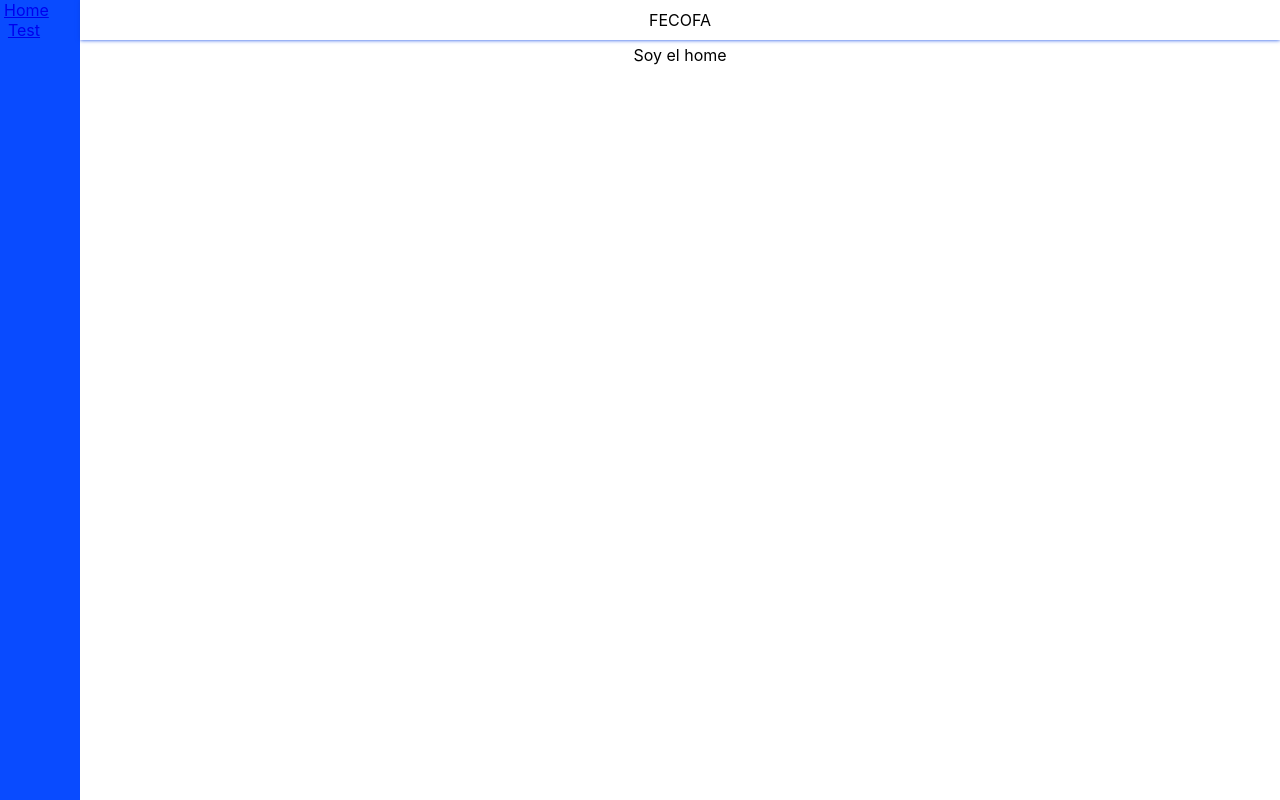
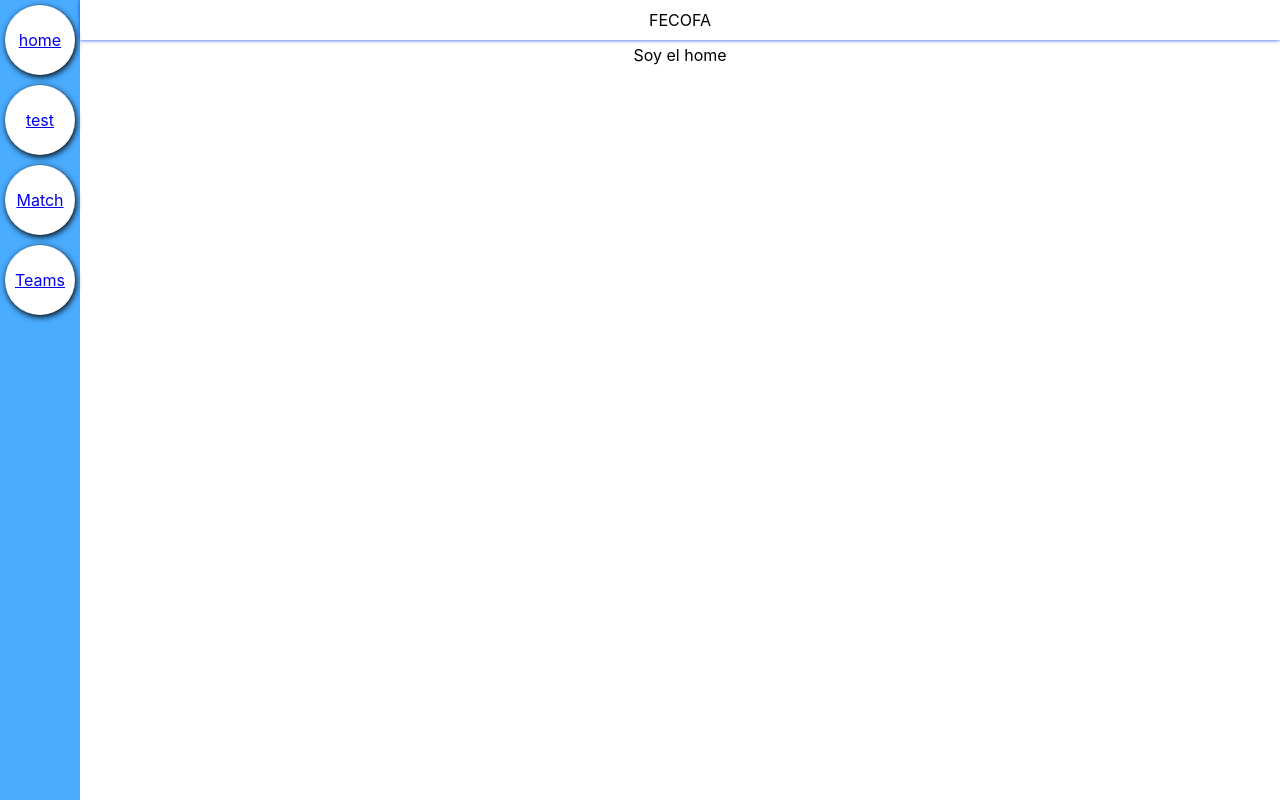
Before and after one commit to SantasDev/fecofa-match-frontend, a React (Create React App) app: page /teams in a window 1280 px wide. Built offline with nearby package versions, Linux system fonts and the light colour scheme.

Commit message:
enhance styles navbar

```diff
--- a/package.json
+++ b/package.json
@@ -10,7 +10,8 @@
     "react": "^16.12.0",
     "react-dom": "^16.12.0",
     "react-router-dom": "^5.1.2",
-    "react-scripts": "3.4.0"
+    "react-scripts": "3.4.0",
+    "styled-components": "^5.0.1"
   },
   "scripts": {
     "start": "react-scripts start",
--- a/src/App.css
+++ b/src/App.css
@@ -41,13 +41,17 @@
   }
 }
 
-
+.centered-item{
+  display: flex;
+  justify-content: center;
+  align-items: center;
+}
 
 /* Inline #2 | http://localhost:3000/ */
 
 .fc-navbar {
   height: 100%;
-  background-color: #094BFF;
+  background-color: #4AACFF;
 }
 
 ul {
@@ -69,18 +73,27 @@ header {
   width: 80px;
 }
 
-ul {
+.fc-navbar_container {
+  padding: 0;
   display: flex;
+  justify-content: center;
   flex-direction: column;
-  align-items: baseline;
+  align-items: center;
+}
+
+.fc-navbar_container-item {
+  margin: 5px;
   list-style: none;
-  padding-left: 4px;
-  justify-content: space-between;
-  height: 40px;
-  width: 40px;
-  height: 40px;
-  display: block;
 }
+
+.fc-navbar_link{
+  width: 70px;
+  height: 70px;
+  border-radius: 50%;
+  background-color: white;
+  box-shadow: 1px 2px 6px 0px black;
+}
+
 
 /* Inline #1 | http://localhost:3000/ */
 
--- a/src/components/layouts/LayoutNav.js
+++ b/src/components/layouts/LayoutNav.js
@@ -1,15 +1,22 @@
 import React from 'react';
 import {Link} from 'react-router-dom';
 
+
+const navMap=[
+    { name: 'home', path: '/'},
+    { name: 'test', path: '/test'},
+    { name: 'Match', path: '/match'},
+    { name: 'Teams', path: '/teams'},
+];
+
 const LayoutNavBar=()=>(
     <nav className="fc-navbar">
-        <ul>
-            <li>
-                <Link to="/">Home</Link>
+        <ul className="fc-navbar_container">
+            {navMap.map( nav=>(
+            <li className="fc-navbar_container-item">
+                <Link to={nav.path} className="fc-navbar_link centered-item">{nav.name}</Link>
             </li>
-            <li>
-                <Link to="/test">Test</Link>
-            </li>
+            ))}
         </ul>
     </nav>
 );
```
Also changed, not shown: 1 other file (tests, documents, lock files or other folders).
